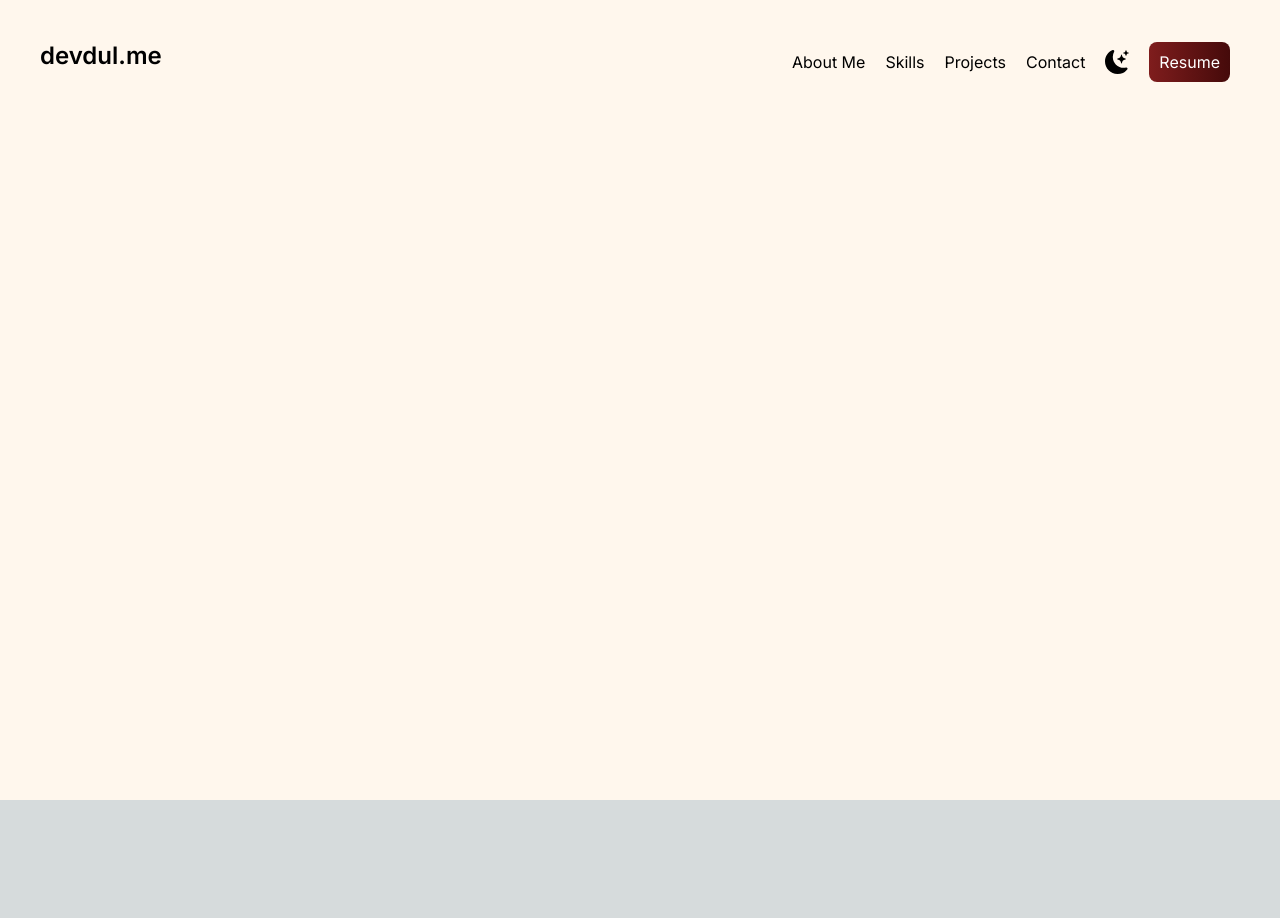
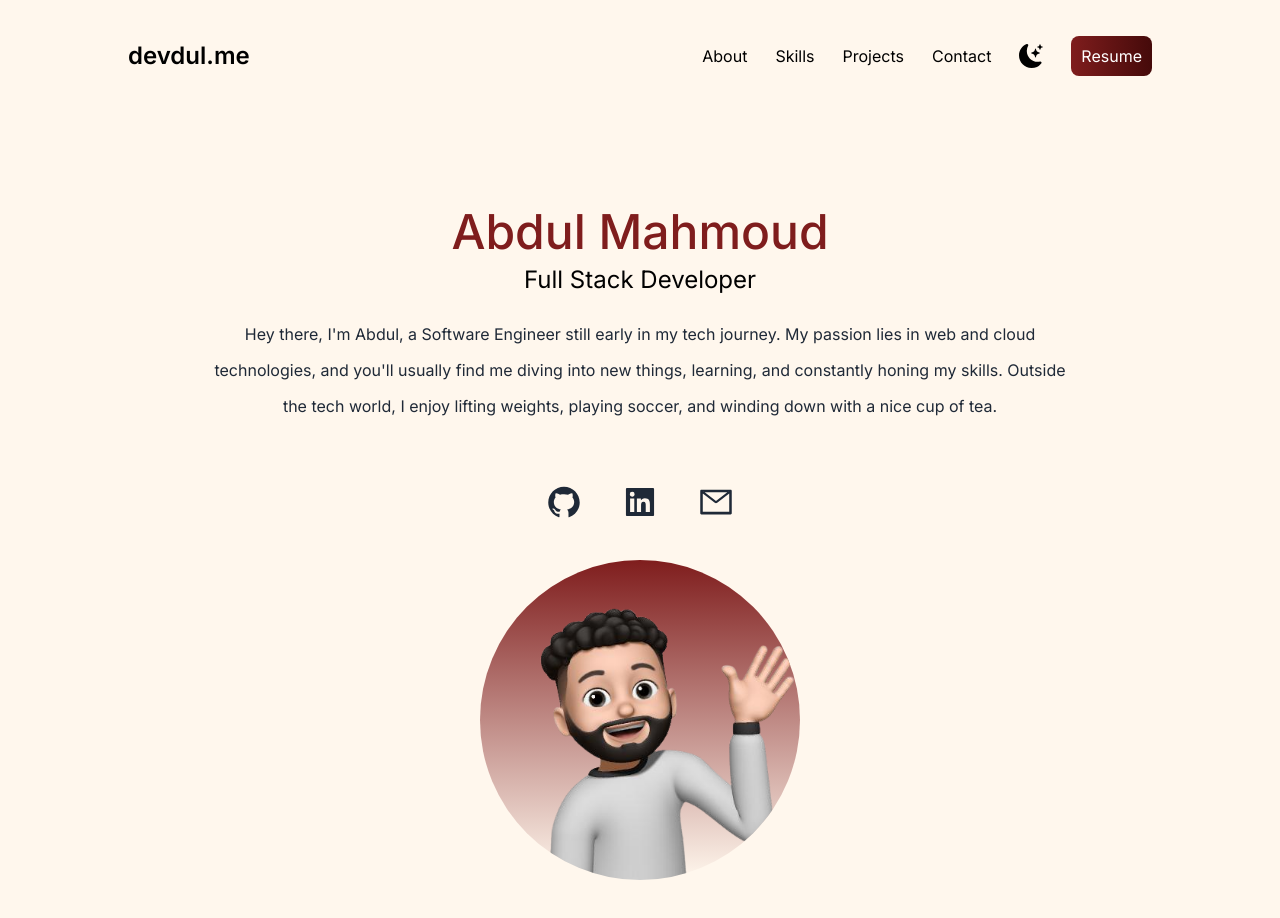
Before and after one commit to abdulm7/protfolio.me, a Next.js app: page / in a window 1280 px wide. Before the commit the page ends 800 px from the top, so only its background shows below. Built offline with nearby package versions, Linux system fonts and the light colour scheme.

Commit message:
Update: summary + image complete

```diff
--- a/src/app/globals.css
+++ b/src/app/globals.css
@@ -17,7 +17,3 @@ body {
     )
     rgb(var(--background-start-rgb));
 }
-
-li {
-  margin: 10px;
-}
--- a/src/app/layout.js
+++ b/src/app/layout.js
@@ -9,7 +9,7 @@ export const metadata = {
 }
 
 export default function RootLayout({ children }) {
-  console.log(children);
+
   return (
     <html lang="en">
       <body className={inter.className}>{children}</body>
--- a/src/app/page.js
+++ b/src/app/page.js
@@ -1,16 +1,18 @@
 import Image from 'next/image';
 import {BsFillMoonStarsFill} from 'react-icons/bs';
+import {AiOutlineMail, AiFillLinkedin, AiFillGithub} from 'react-icons/ai';
+import gradpic from 'public/images/me.png';
 
 export default function Home() {
 
   return (
     <div>
-      <main className="bg-orange-50 px-10">
+      <main className="bg-orange-50 px-10 flex justify-center">
         <section className="min-h-screen">
           <nav className="py-10 mb-12 flex justify-between">
             <h1 className="text-2xl font-semibold">devdul.me</h1>
-            <ul className="flex items-center">
-              <li>About Me</li>
+            <ul className="flex items-center gap-7">
+              <li>About</li>
               <li>Skills</li>
               <li>Projects</li>
               <li>Contact</li>
@@ -19,6 +21,27 @@ export default function Home() {
             </ul>
           </nav>
 
+          <div className="text-center p-10 max-w-screen-lg">
+            <h2 className="text-5xl py-2 text-red-900 font-medium">Abdul Mahmoud</h2>
+            <h3 className="text-2xl pu-2">Full Stack Developer</h3>
+            <p className="text-md py-5 leading-9 text-gray-800 mx-10">
+            Hey there, I'm Abdul, a Software Engineer still early in my tech journey. My passion lies in web and cloud
+            technologies, and you'll usually find me diving into new things, learning, and constantly honing my skills. Outside the tech world,
+            I enjoy lifting weights, playing soccer, and winding down with a nice cup of tea.
+
+            </p>
+          </div>
+
+          <div className="flex text-4xl justify-center gap-10 text-gray-800">
+            <a href='https://github.com/abdulm7'><AiFillGithub/></a>
+            <a href='https://www.linkedin.com/in/abdulm7/'><AiFillLinkedin/></a>
+            <a href='mailto:abdul.m0701@gmail.com'><AiOutlineMail/></a>
+          </div>
+
+          <div className="relative mx-auto my-10 bg-gradient-to-b from-red-900 rounded-full w-80 h-80 overflow-hidden">
+            <Image src={gradpic}/>
+          </div>
+
         </section>
       </main>
     </div>
```
Also changed, not shown: public/images/me.png (added).
